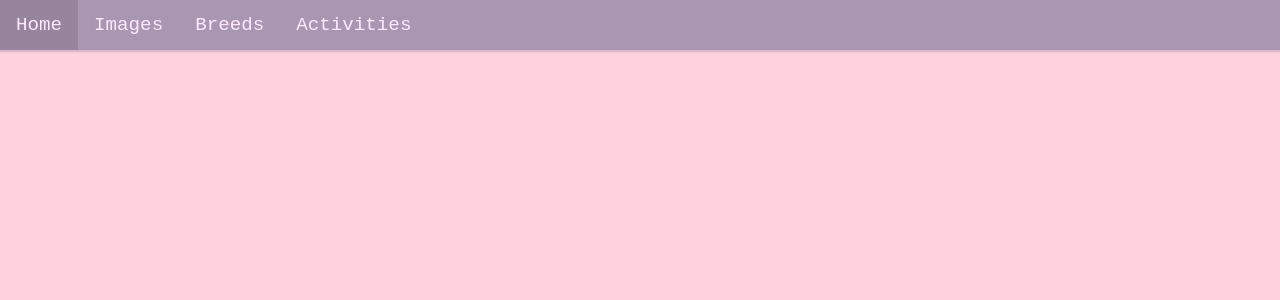
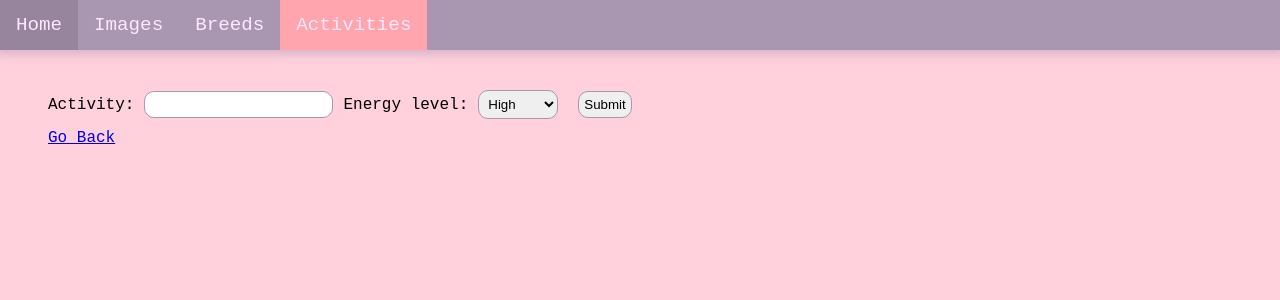
Before and after one commit to costabileisa/phase-2-project, a React (Create React App) app: page /activities/add in a window 1280 px wide. Shown: the top 300 px of the page. Built offline with nearby package versions, Linux system fonts and the light colour scheme.

Commit message:
add activity form added

```diff
--- a/src/components/Activities.js
+++ b/src/components/Activities.js
@@ -1,9 +1,12 @@
 import React from "react";
+import { Link } from "react-router-dom";
 
 function Activities() {
     return (
         <div className="activities">
-
+            <Link to="/activities/add">
+                Add Activity
+            </Link>
         </div>
     )
 }
--- /dev/null
+++ b/src/components/AddActivity.js
@@ -0,0 +1,64 @@
+import React, { useState } from "react";
+import { Link, useHistory } from "react-router-dom";
+
+function AddActivity() {
+    const [formData, setFormData] = useState({
+        activity: "",
+        energy: "high"
+    })
+    const [valid, setValid] = useState(true)
+
+    const history = useHistory()
+
+    function handleSubmit(e) {
+        e.preventDefault();
+
+        if (formData.activity === "") return setValid(false)
+
+        fetch("http://localhost:4000/activities", {
+            method: "POST",
+            headers: {
+                "Content-Type": "application/json",
+            },
+            body: JSON.stringify(formData)
+        })
+        history.push("/activities");
+    }
+
+    function handleChange(e) {
+        let data;
+        if (e.target.name === "activity") {
+            data = e.target.value.charAt(0).toUpperCase() + e.target.value.slice(1)
+        } else {
+            data = e.target.value.toLowerCase()
+        }
+        const newData = {
+            ...formData,
+            [e.target.name]: data
+        }
+        setFormData(newData)
+        if (e.target.value !== "") setValid(true)
+    }
+
+    console.log(formData)
+    return (
+        <div className="add-activity">
+            <form onSubmit={handleSubmit} className="activity-form">
+                <label>Activity:</label>
+                <input onChange={handleChange} name="activity" type="text" value={formData.activity} />
+                <label>Energy level:</label>
+                <select onChange={handleChange} name="energy" value={formData.energy}>
+                    <option>High</option>
+                    <option>Medium</option>
+                    <option>Low</option>
+                </select>
+                <input type="submit" />
+                <br></br>
+                {valid ? null : <span style={{color: "red"}}>Activity can't be empty!</span>}
+                </form>
+            <Link to="/activities">Go Back</Link>
+        </div>
+    )
+}
+
+export default AddActivity
--- a/src/components/App.js
+++ b/src/components/App.js
@@ -8,8 +8,10 @@ import Home from "./Home";
 import DogImages from "./DogImages";
 import Breeds from "./Breeds";
 import Activities from "./Activities";
+import AddActivity from "./AddActivity";
 
 function App() {
+
   return (
     <div className="App">
       <NavBar />
@@ -26,6 +28,9 @@ function App() {
         <Route exact path="/activities">
           <Activities />
         </Route>
+        <Route exact path="/activities/add">
+          <AddActivity />
+        </Route>
       </Switch>
     </div>
   );
--- a/src/components/NavBar.js
+++ b/src/components/NavBar.js
@@ -14,19 +14,19 @@ function NavBar() {
             Home
             </NavLink>
             <NavLink
-            exact to="images"
+            exact to="/images"
             activeStyle={style}
             >
             Images
             </NavLink>
             <NavLink
-            exact to="breeds"
+            exact to="/breeds"
             activeStyle={style}
             >
             Breeds
             </NavLink>
             <NavLink
-            exact to="/activities"
+            to="/activities"
             activeStyle={style}
             >
             Activities
--- a/src/db.json
+++ b/src/db.json
@@ -1,27 +1,27 @@
 {
   "images": [
     {
-      "image": "https://images.dog.ceo/breeds/labradoodle/lola.jpg",
-      "name": "Labradoodle",
-      "description": "Random picture of Labradoodle",
+      "image": "https://images.dog.ceo/breeds/chihuahua/n02085620_7436.jpg",
+      "name": "Chihuahua",
+      "description": "Random picture of Chihuahua",
       "id": 1
     },
     {
-      "image": "https://images.dog.ceo/breeds/hound-plott/hhh-23456.jpg",
-      "name": "Plott Hound",
-      "description": "Random picture of Plott Hound",
+      "image": "https://images.dog.ceo/breeds/basenji/n02110806_3929.jpg",
+      "name": "Basenji",
+      "description": "Random picture of Basenji",
       "id": 2
     },
     {
-      "image": "https://images.dog.ceo/breeds/spaniel-welsh/n02102177_656.jpg",
-      "name": "Welsh Spaniel",
-      "description": "Random picture of Welsh Spaniel",
+      "image": "https://images.dog.ceo/breeds/retriever-flatcoated/n02099267_1451.jpg",
+      "name": "Flatcoated Retriever",
+      "description": "Random picture of Flatcoated Retriever",
       "id": 3
     },
     {
-      "image": "https://images.dog.ceo/breeds/terrier-norfolk/n02094114_907.jpg",
-      "name": "Norfolk Terrier",
-      "description": "Random picture of Norfolk Terrier",
+      "image": "https://images.dog.ceo/breeds/weimaraner/n02092339_4633.jpg",
+      "name": "Weimaraner",
+      "description": "Random picture of Weimaraner",
       "id": 4
     }
   ],
--- a/src/index.css
+++ b/src/index.css
@@ -2,6 +2,11 @@
 body {
   background-color: #ffd1dc;
   margin: 0
+}
+
+h1, h2, h3, h4, h5, h6 {
+  margin: 0;
+  padding: 0;
 }
 
 /* app component */
@@ -11,15 +16,16 @@ body {
 
 /* navbar component */
 .navbar {
+  overflow: hidden;
+  position: fixed;
   margin: 0;
   padding: 0;
   overflow: hidden;
 
   background-color: #A996B0;
-  position: inherit;
   width: 100%;
   /* padding: 1rem 0; */
-  box-shadow: 1px 0px 2px 2px #D5B2C7;
+  box-shadow: 0px 0px 10px 4px #D5B2C7;
 }
 .navbar > a {
   transition: background-color .17s ease,color .17s ease;
@@ -35,8 +41,19 @@ body {
   background-color: #97849D;
 }
 
+.home {
+  margin: 0;
+  padding-top: 6rem;
+  padding-left: 3rem;
+  display: block;
+}
+
 /* images component */
 /* get more dogs button */
+.dog-list {
+  display: block;
+  padding-top: 4rem;
+}
 .dog-button {
   margin: 1rem 1rem 0 1rem;
   display: inline-block;
@@ -58,7 +75,6 @@ body {
 .dog-button:hover {
   background-color: #D5B2C7;
 }
-
 /* dog image "grid" layout */
 .dog-container {
   display: grid;
@@ -66,6 +82,7 @@ body {
   grid-auto-flow: column;
   gap: 5px;
   margin: 0 1rem;
+  padding-top: 1rem;
 }
 .dog-header {
   color: #EE5E8F;
@@ -81,9 +98,11 @@ body {
 
 /* breeds component */
 .breeds-container {
+  display: block;
+  padding: 3rem;
+  padding-top: 6rem;
   width: 90%;
   margin: auto;
-  padding: 2rem
 }
 
 .breeds-table {
@@ -109,3 +128,27 @@ body {
   display: contents;
   list-style-type: none;
 }
+/* activities component */
+.activities {
+  display: block;
+  padding-top: 6rem;
+  padding-left: 3rem;
+}
+
+/* add activity component */
+.add-activity {
+  display: block;
+  padding-top: 5rem;
+  padding-left: 3rem;
+}
+
+.activity-form > input, select {
+  padding: 5px;
+  margin: 10px;
+  border-radius: 10px;
+  border: 1.5px solid #A996B0
+}
+.activity-form > input:focus, select:focus {
+  outline: none;
+  box-shadow: #97849D;
+}
```
